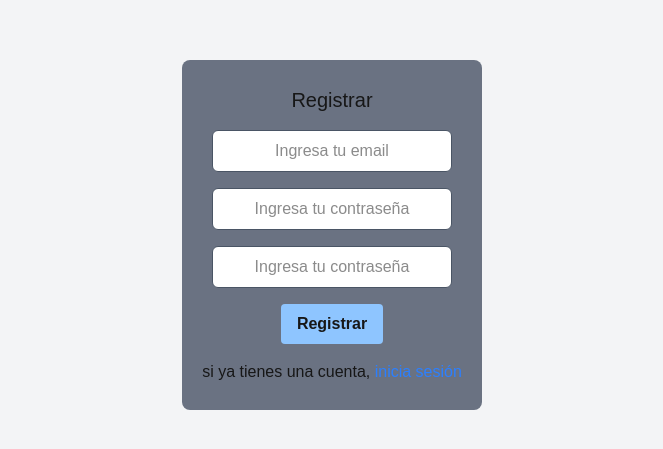
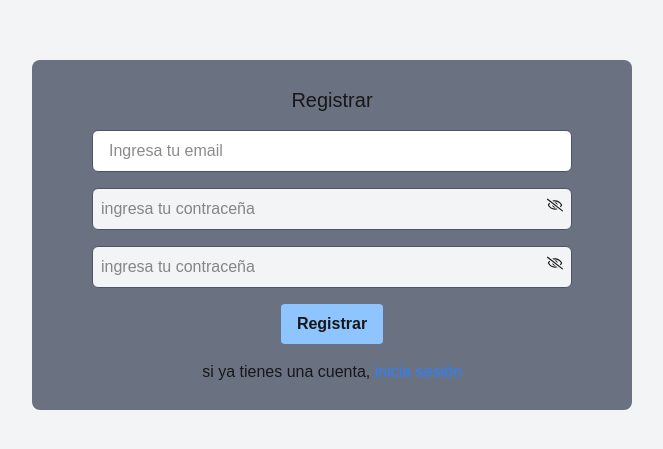
Before and after one commit to omardejesus14-oss/supabase, a Next.js app: page /register in a window 1280 px wide. Shown: the part 165-614 px from the top of the page, without its empty margins (308-971 px from the left). Built offline with nearby package versions, Linux system fonts and the light colour scheme; no server answers.

Commit message:
cambios en register

```diff
--- a/src/app/components/custom.jsx
+++ b/src/app/components/custom.jsx
@@ -3,7 +3,7 @@
 import { FaRegEye, FaRegEyeSlash } from "react-icons/fa";
 import {  useState } from "react";
 
-export default function Custom({secure, onchange, placeholder} ) {
+export default function Custom({secure, onchange, placeholder, value} ) {
 
     const [mostrar, setMostrar] = useState(false);
 
@@ -21,8 +21,11 @@ export default function Custom({secure, onchange, placeholder} ) {
 
 
     return (
-        <div className=" flex text-center border border-gray-600 rounded-md py-2 px-2 bg-white focus:outline-none focus:ring-2 focus:ring-blue-500 ">
-            <input  className="bg-transparent outline-none border-none " placeholder={placeholder} onChange={(e)=>onchange(e.target.value)} type={mostrar ? "text" : "password"}  />
+        <div className="w-[480px] flex text-center border border-gray-600 rounded-md py-2 px-2 bg-gray-100 focus-within:ring-2 focus-within:ring-blue-500">
+            <input  className=" bg-transparent border-none outline-none focus:ring-0 w-[100%] " placeholder={placeholder}
+            value={value}
+
+            onChange={(e)=>onchange(e.target.value)} type={mostrar ? "text" : "password"}  />
 
             {
                 secure ? <div onClick={toggleVisibility} >
--- a/src/app/components/login-form.jsx
+++ b/src/app/components/login-form.jsx
@@ -34,17 +34,17 @@ export default function LoginForm() {
 
     return (
 
-          <div className="w-full h-screen flex justify-center items-center bg-gray-200">
+          <div className="w-[100%] h-screen flex justify-center items-center bg-gray-200">
              <form onSubmit={(e) => {
             e.preventDefault();
             login();
 
         }}
-        className="flex flex-col justify-center items-center gap-4 w-[300px] h-[350px] bg-gray-500 rounded-lg text-center"
+        className="flex flex-col justify-center items-center gap-4 w-[600px] h-[350px] bg-gray-500 rounded-lg text-center"
         >
             <h2 className="text-xl">Iniciar sesión</h2>
 
-            <input className=" border border-gray-600 rounded-md py-2 px-4 bg-white focus:outline-none focus:ring-2 focus:ring-blue-500"
+            <input className="w-[80%] border border-gray-600 rounded-md py-2 px-4 bg-white focus:outline-none focus:ring-2 focus:ring-blue-500"
                 type="text"
                 placeholder="Ingresa tu email"
                 value={user.email}
--- a/src/app/components/pagina.jsx
+++ b/src/app/components/pagina.jsx
@@ -9,7 +9,7 @@ export default function Pagina() {
 
 
     return (
-        <div className="w-full h-screen flex flex-col bg-[#0b0e14] text-white gap-3">
+        <div className="w-full h-screen flex flex-col bg-gray-200 text-white gap-3">
 
             {/* --- HERO SECTION --- */}
             <main className="flex-1 flex flex-col justify-center items-center px-6 text-center gap-6 mt-20">
@@ -18,7 +18,7 @@ export default function Pagina() {
                         Bienvenido a GameStack
                     </span>
 
-                    <p className="text-gray-400 max-w-lg mx-auto text-lg">
+                    <p className="text-gray-800 max-w-lg mx-auto text-lg">
                         Explora miles de títulos, gestiona tu biblioteca y descubre los juegos que están marcando tendencia hoy mismo.
                     </p>
                 </div>
@@ -33,7 +33,7 @@ export default function Pagina() {
                     </Link>
                     <Link
                         href="/register"
-                        className="bg-white/5 hover:bg-white/10 backdrop-blur-md border border-white/10 text-white font-bold px-8 py-3 rounded-lg transition-all"
+                        className="bg-gray-700 hover:bg-gray backdrop-blur-md border border-white/10 text-white font-bold px-8 py-3 rounded-lg transition-all"
                     >
                         Crear Cuenta
                     </Link>
@@ -42,19 +42,19 @@ export default function Pagina() {
 
 
             <section className="w-full max-w-6xl mx-auto grid grid-cols-1 md:grid-cols-3 gap-8 p-12 mb-20">
-                <div className="bg-white/5 p-6 rounded-2xl border border-white/5 hover:border-blue-500/50 transition-colors">
+                <div className="bg-gray-700 p-6 rounded-2xl border border-white/5 hover:border-blue-500/50 transition-colors">
                     <div className="text-3xl mb-4"></div>
                     <h3 className="text-xl font-bold mb-2">Catálogo RAWG</h3>
                     <p className="text-gray-400 text-sm">Acceso a la base de datos más completa con miles de juegos y detalles técnicos.</p>
                 </div>
 
-                <div className="bg-white/5 p-6 rounded-2xl border border-white/5 hover:border-blue-500/50 transition-colors">
+                <div className="bg-gray-700 p-6 rounded-2xl border border-white/5 hover:border-blue-500/50 transition-colors">
                     <div className="text-3xl mb-4"></div>
                     <h3 className="text-xl font-bold mb-2">Búsqueda Rápida</h3>
                     <p className="text-gray-400 text-sm">Filtra por nombre, género o etiquetas para encontrar exactamente lo que buscas.</p>
                 </div>
 
-                <div className="bg-white/5 p-6 rounded-2xl border border-white/5 hover:border-blue-500/50 transition-colors">
+                <div className="bg-gray-700 p-6 rounded-2xl border border-white/5 hover:border-blue-500/50 transition-colors">
                     <div className="text-3xl mb-4"></div>
                     <h3 className="text-xl font-bold mb-2">Responsive</h3>
                     <p className="text-gray-400 text-sm">Diseñado para que puedas navegar desde tu PC o desde la palma de tu mano.</p>
--- a/src/app/components/register-form.jsx
+++ b/src/app/components/register-form.jsx
@@ -3,6 +3,7 @@ import Link from "next/link";
 import { useState } from "react";
 import { createClient } from "../utils/supabase/client";
 import { useRouter } from "next/navigation";
+import Custom from "./custom";
 
 export default function RegisterForm() {
 
@@ -45,29 +46,30 @@ export default function RegisterForm() {
             }
             registrar();
         }}
-        className="flex flex-col justify-center items-center gap-4 w-[300px] h-[350px] bg-gray-500 rounded-lg "
+        className="flex flex-col justify-center items-center gap-4 w-[600px] h-[350px] bg-gray-500 rounded-lg "
         >
             <h2 className="text-xl">Registrar</h2>
 
-            <input className="w-[80%] text-center border border-gray-600 rounded-md py-2 px-4 bg-white focus:outline-none focus:ring-2 focus:ring-blue-500"
+            <input className="w-[80%]  border border-gray-600 rounded-md py-2 px-4 bg-white focus:outline-none focus:ring-2 focus:ring-blue-500"
                 type="text"
                 placeholder="Ingresa tu email"
                 value={user.email}
                 onChange={(e) => setUser({...user, email: e.target.value})}
             />
 
-            <input className="w-[80%] text-center border border-gray-600 rounded-md py-2 px-4 bg-white focus:outline-none focus:ring-2 focus:ring-blue-500"
-                type="password"
-                placeholder="Ingresa tu contraseña"
-                value={user.password}
-                onChange={(e) => setUser({...user, password: e.target.value})}
-            />
-            <input className="w-[80%] text-center border border-gray-600 rounded-md py-2 px-4 bg-white focus:outline-none focus:ring-2 focus:ring-blue-500"
-                type="password"
-                placeholder="Ingresa tu contraseña"
-                value={user.password}
-                onChange={(e) => setUser({...user, confirmarpasword: e.target.value})}
-            />
+
+            <Custom placeholder={"ingresa tu contraceña"}
+             value={user.password}
+             onchange={(yuca) => setUser({...user, password:yuca})}
+                        secure
+                        />
+
+
+             <Custom placeholder={"ingresa tu contraceña"}
+                value={user.confirmarpasword}
+                onchange={(yuca) => setUser({...user, confirmarpasword:yuca})}
+                        secure
+                        />
             <button  type="submit"
           disabled={loading} className="bg-blue-300 hover:bg-blue-100 text-black| font-bold py-2 px-4 rounded">Registrar</button>
 
```
